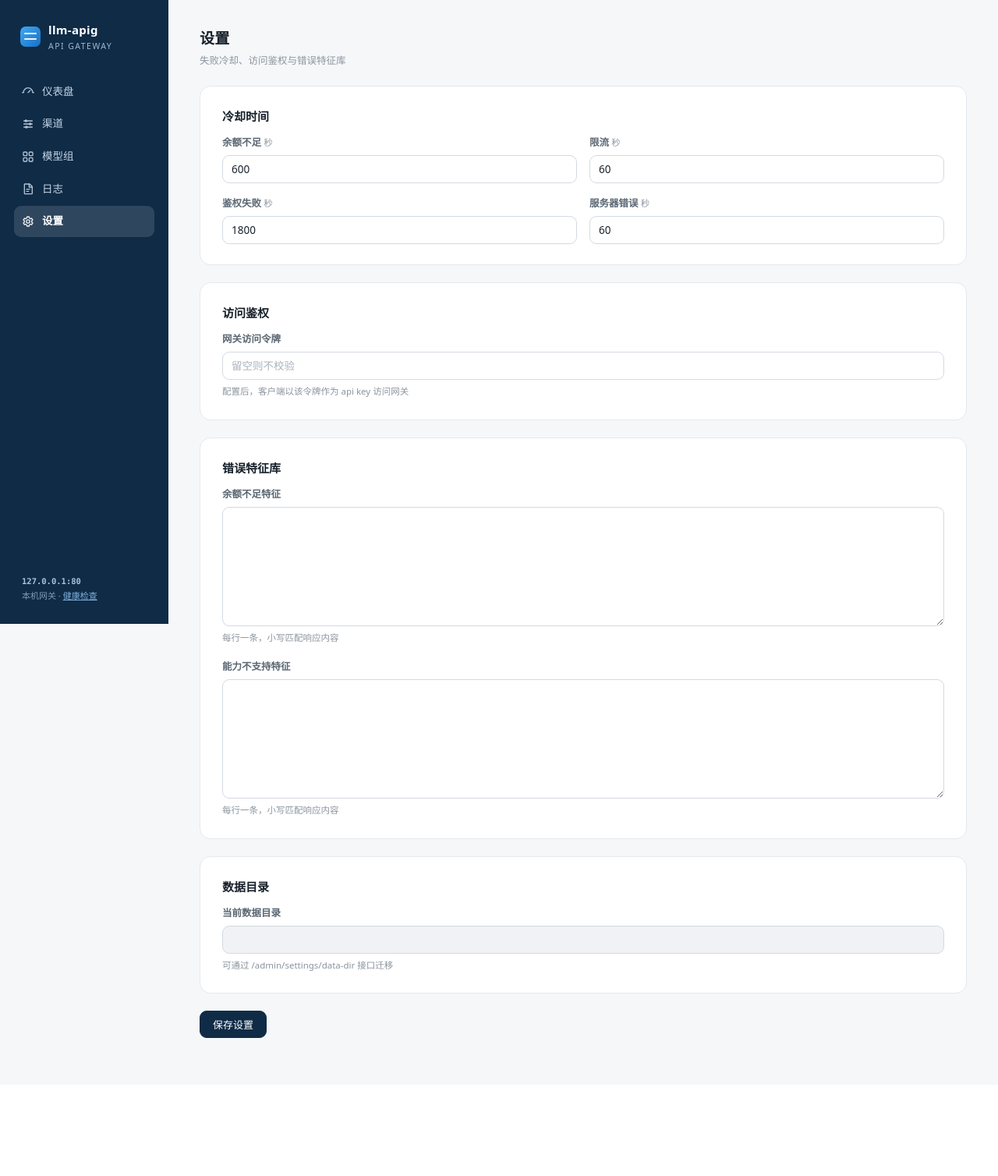
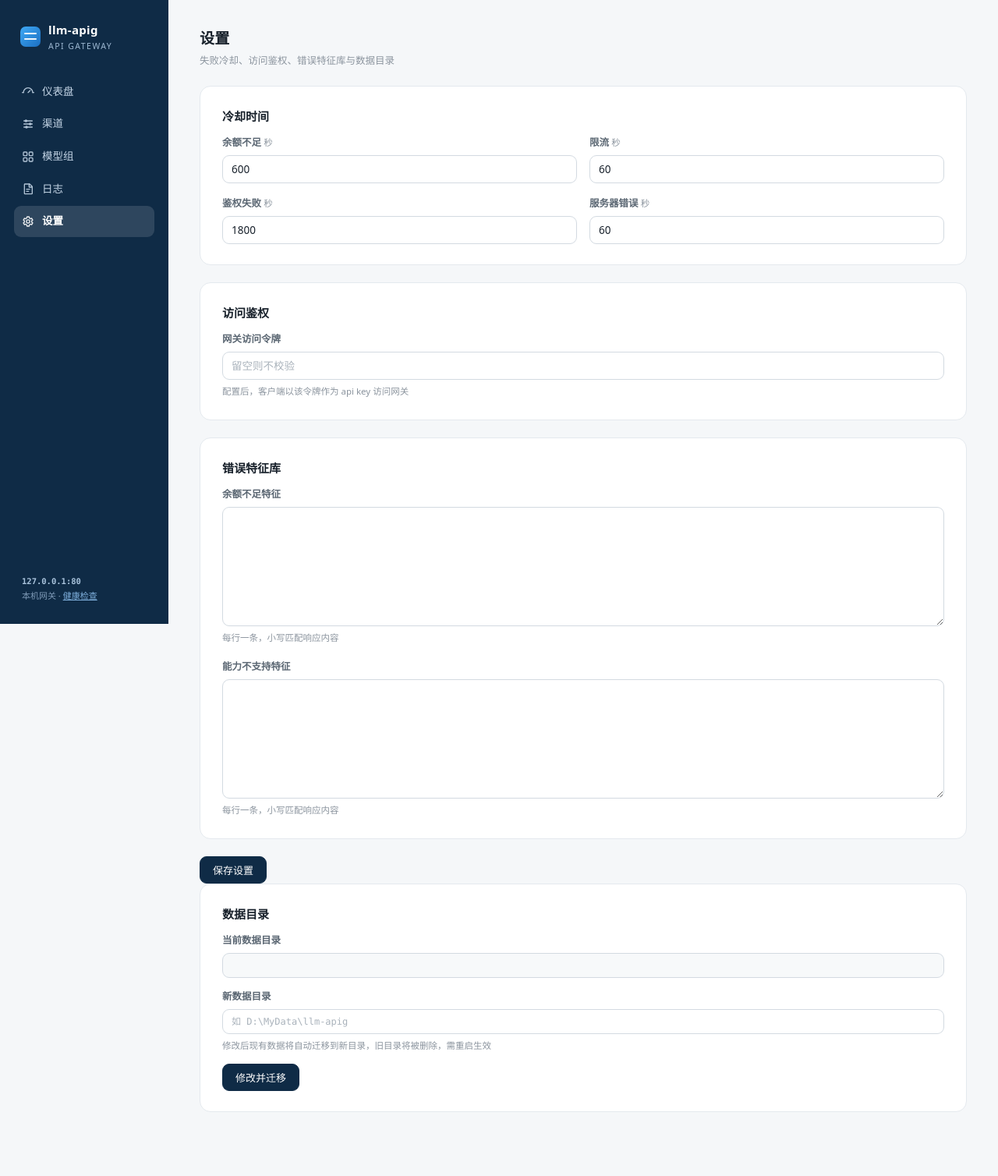
Before and after one commit to xuechongfei/llm-apig, a FastAPI app: template app/admin/templates/settings.html in a window 1280 px wide. Shown: the whole page at 78% size. Before the commit the page ends 1331 px from the top, so only its background shows below. Run offline with FastAPI, Linux system fonts and the light colour scheme; the template is opened without the code that fills it, so the values that code supplies are empty.

Commit message:
feat: 设置页面增加数据目录配置卡片
Co-Authored-By: Claude Fable 5 <noreply@anthropic.com>

```diff
--- a/app/admin/templates/settings.html
+++ b/app/admin/templates/settings.html
@@ -4,7 +4,7 @@
 <div class="page-head">
   <div>
     <h2>设置</h2>
-    <p>失败冷却、访问鉴权与错误特征库</p>
+    <p>失败冷却、访问鉴权、错误特征库与数据目录</p>
   </div>
 </div>
 
@@ -54,17 +54,123 @@
   </div>
 </div>
 
+<div class="form-actions">
+  <button class="btn btn-primary" type="submit">保存设置</button>
+</div>
+</form>
+
 <div class="card form-card" style="margin-bottom:22px">
   <h3 style="margin-top:0">数据目录</h3>
   <div class="field">
     <label>当前数据目录</label>
-    <input type="text" value="{{ current_data_dir }}" readonly style="background:#f0f2f5;cursor:default">
-    <span class="hint">可通过 /admin/settings/data-dir 接口迁移</span>
+    <input id="current-dir" value="{{ current_data_dir }}" readonly
+           style="background:#f7f9fa;color:var(--ink-soft);font-family:var(--mono);font-size:12px">
+  </div>
+  <div class="field" style="margin-top:14px">
+    <label>新数据目录</label>
+    <input id="new-dir" placeholder="如 D:\MyData\llm-apig"
+           style="font-family:var(--mono);font-size:12px">
+    <span class="hint">修改后现有数据将自动迁移到新目录，旧目录将被删除，需重启生效</span>
+  </div>
+  <div id="migrate-msg" style="margin:10px 0;font-size:13px;display:none"></div>
+  <div class="form-actions" style="margin-top:14px">
+    <button class="btn btn-primary" id="btn-migrate" type="button">修改并迁移</button>
+    <button class="btn btn-primary" id="btn-restart" type="button"
+            style="display:none">重启生效</button>
   </div>
 </div>
 
-<div class="form-actions">
-  <button class="btn btn-primary" type="submit">保存设置</button>
-</div>
-</form>
+<script>
+(function(){
+  var btnMigrate = document.getElementById('btn-migrate');
+  var btnRestart = document.getElementById('btn-restart');
+  var msg = document.getElementById('migrate-msg');
+  var newDir = document.getElementById('new-dir');
+  var currentDir = document.getElementById('current-dir');
+
+  function showMsg(text, ok){
+    msg.textContent = text;
+    msg.style.display = 'block';
+    msg.style.color = ok ? 'var(--ok)' : 'var(--bad)';
+    msg.style.background = ok ? 'var(--ok-bg)' : 'var(--bad-bg)';
+    msg.style.padding = '8px 12px';
+    msg.style.borderRadius = '8px';
+  }
+
+  btnMigrate.addEventListener('click', function(){
+    var val = newDir.value.trim();
+    if (!val) { showMsg('请输入新路径', false); return; }
+    btnMigrate.disabled = true;
+    btnMigrate.textContent = '正在迁移…';
+    msg.style.display = 'none';
+
+    var fd = new FormData();
+    fd.append('data_dir', val);
+    fetch('/admin/settings/data-dir', {method:'POST', body:fd})
+      .then(function(r){ return r.json(); })
+      .then(function(d){
+        btnMigrate.disabled = false;
+        btnMigrate.textContent = '修改并迁移';
+        if (d.ok) {
+          showMsg('数据已迁移到 ' + d.data_dir + '，需要重启生效', true);
+          currentDir.value = d.data_dir;
+          newDir.value = '';
+          btnRestart.style.display = 'inline-flex';
+        } else {
+          showMsg(d.detail || '迁移失败', false);
+        }
+      })
+      .catch(function(e){
+        btnMigrate.disabled = false;
+        btnMigrate.textContent = '修改并迁移';
+        showMsg('网络错误: ' + e.message, false);
+      });
+  });
+
+  btnRestart.addEventListener('click', function(){
+    btnRestart.disabled = true;
+    btnRestart.textContent = '正在重启…';
+    fetch('/admin/settings/restart', {method:'POST'})
+      .then(function(r){ return r.json(); })
+      .then(function(d){
+        showMsg(d.message || '正在重启…', true);
+        // daemon 即将退出，轮询等待页面恢复
+        var attempts = 0;
+        function poll(){
+          attempts++;
+          fetch('/health')
+            .then(function(r){
+              if (r.ok) {
+                // 壳会重定向 webview，但兜底手动刷新
+                window.location.reload();
+              } else if (attempts < 30) {
+                setTimeout(poll, 1000);
+              }
+            })
+            .catch(function(){
+              if (attempts < 30) setTimeout(poll, 1000);
+            });
+        }
+        setTimeout(poll, 1500);
+      })
+      .catch(function(e){
+        // daemon 退出时 fetch 可能失败，这是预期行为
+        showMsg('正在重启…', true);
+        var attempts = 0;
+        function poll(){
+          attempts++;
+          fetch('/health')
+            .then(function(r){
+              if (r.ok) window.location.reload();
+              else if (attempts < 30) setTimeout(poll, 1000);
+            })
+            .catch(function(){
+              if (attempts < 30) setTimeout(poll, 1000);
+            });
+        }
+        setTimeout(poll, 1500);
+      });
+  });
+})();
+</script>
 {% endblock %}
```
